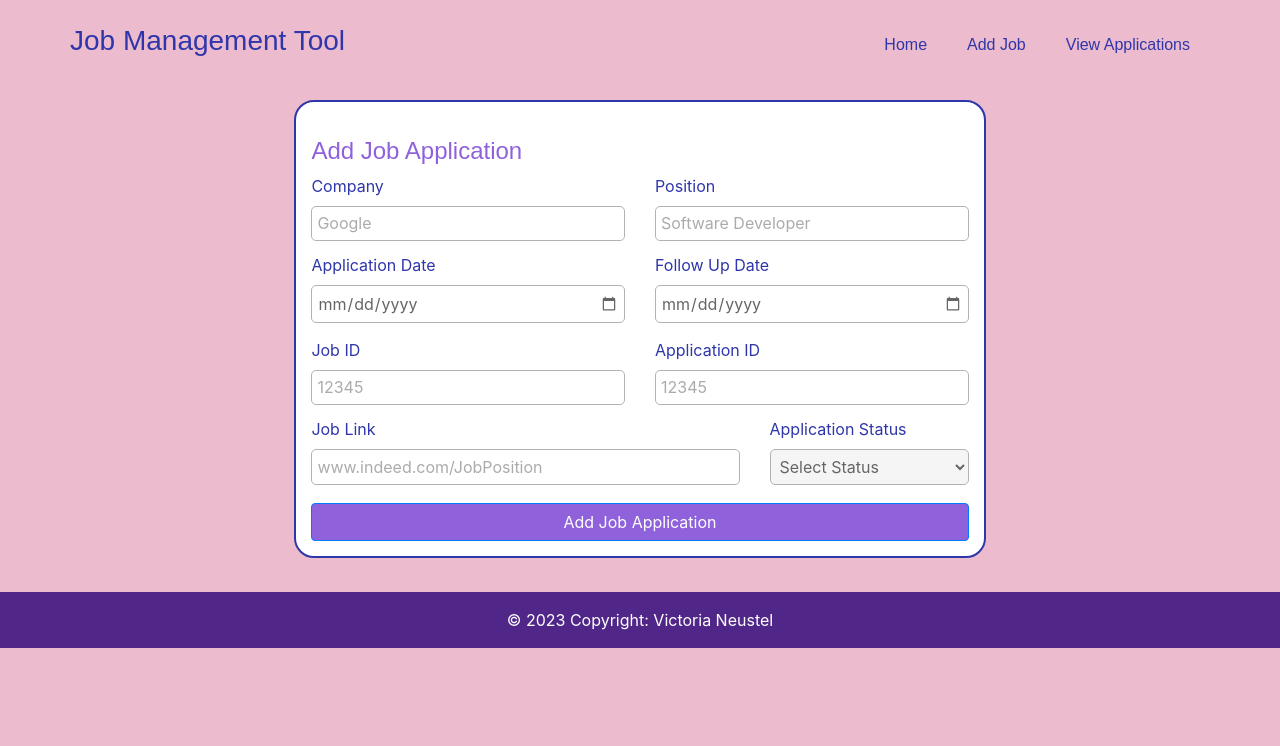
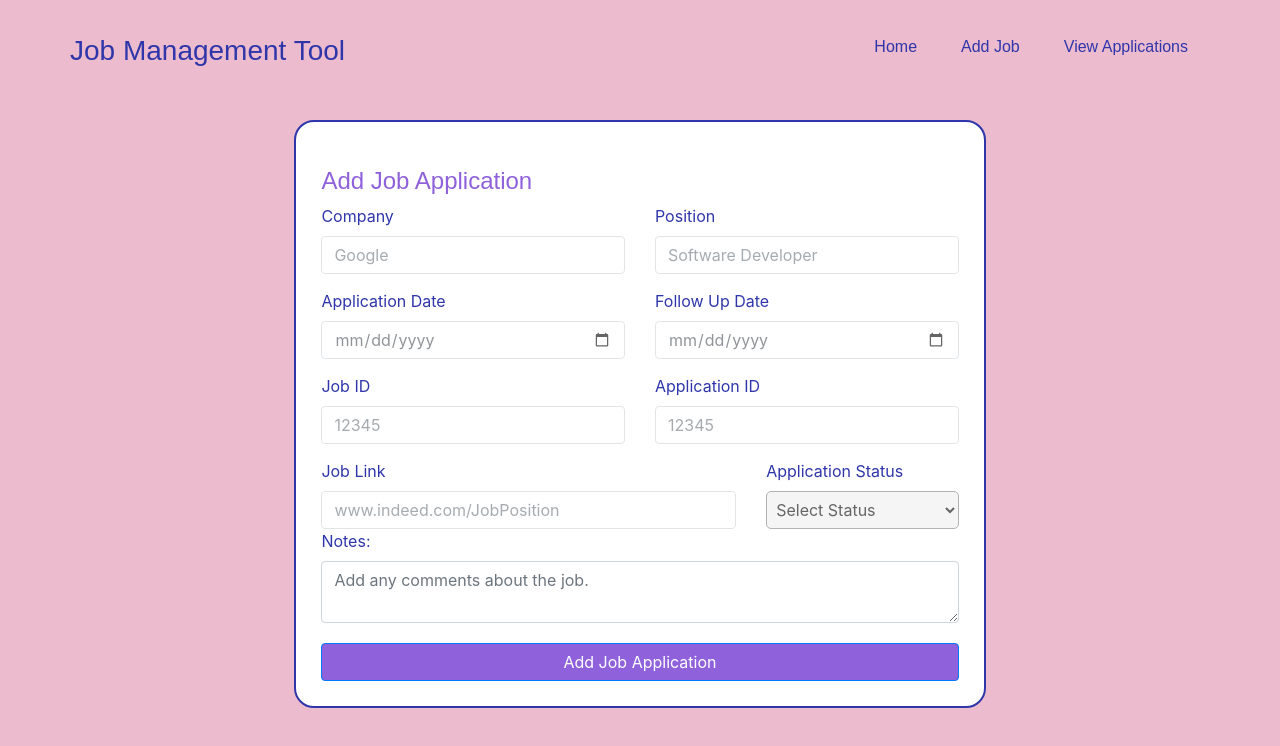
Before and after one commit to victorianeustel/JobManagementTool, a React (Create React App) app in the folder job-management-tool/: page /addjob in a window 1280 px wide. Shown: the top 746 px of the page. Built offline with nearby package versions, Linux system fonts and the light colour scheme; no server answers; a web font is replaced by a local one.

Commit message:
Job Form Validation & Updates

```diff
--- a/job-management-tool/src/App.js
+++ b/job-management-tool/src/App.js
@@ -6,10 +6,6 @@ import JobDetails from './components/JobDetails';
 import { BrowserRouter as Router, Route, Routes } from 'react-router-dom';
 import 'bootstrap/dist/css/bootstrap.min.css';
 import Footer from './components/Footer/footer';
-
-
-
-
 
 function App() {
   return (
@@ -20,9 +16,8 @@ function App() {
           <Route exact path="/addjob" element={<AddJob/>}/>
           <Route exact path="/jobdetails/:id" element={<JobDetails/>}/>
         </Routes>
-      <Footer />
+      {/* <Footer /> */}
     </Router>
-
   );
 }
 
--- a/job-management-tool/src/components/JobForm/FormStyle.css
+++ b/job-management-tool/src/components/JobForm/FormStyle.css
@@ -2,7 +2,7 @@
     margin-top: 20px;
     background-color: white;
     border-radius: 20px;
-    padding: 15px;
+    padding: 25px;
     margin-left: 20%;
     margin-right: 20%;
     margin-bottom: 3%;
@@ -38,7 +38,7 @@ Button{
     width: 40%;
 }
 
-.date-picker, .status-select, input{
+#inputFollowUpDate, #inputAppDate, #inputStatus, input{
     padding: 5px;
     border-radius: 5px;
     width: 100%;
--- a/job-management-tool/src/components/JobForm/JobForm.js
+++ b/job-management-tool/src/components/JobForm/JobForm.js
@@ -1,16 +1,17 @@
-import { Container, TextField } from "@mui/material";
+import { Container } from "@mui/material";
 import React from "react";
 import { useRef, useState } from "react";
-// import { Select, FormControl, MenuItem, InputLabel, Box, Button, Dialog, DialogActions, DialogContent, DialogContentText, DialogTitle } from '@mui/material';
 import { getDatabase, ref, set } from "firebase/database";
 import Form from 'react-bootstrap/Form';
 import './FormStyle.css';
+import Button from "react-bootstrap/Button";
+import Row from "react-bootstrap/Row";
+import Col from "react-bootstrap/Col";
+import { Dialog, DialogActions, DialogTitle } from '@mui/material';
 
-
-
-function writeJobData(appDate, appID, company, followUpDate, jobID, jobLink, position, status) {
+function writeJobData(appDate, appID, company, followUpDate, jobID, jobLink, position, status, notes) {
     const db = getDatabase();
-    set(ref(db, 'jobApplications/' + company + '-' + position), {
+    set(ref(db, 'jobApplications/' + company + "-" + position + '-' + appDate), {
         appDate: appDate,
         appID: appID,
         company: company,
@@ -18,12 +19,13 @@ function writeJobData(appDate, appID, company, followUpDate, jobID, jobLink, pos
         jobID: jobID,
         jobLink: jobLink,
         position: position,
-        status: status
+        status: status,
+        notes: notes
     });
 };
 
 const AddJob = () => {
-    const [job, setJob] = useState({
+    const [form, setForm] = useState({
         company: '',
         position: '',
         appDate: '',
@@ -31,93 +33,225 @@ const AddJob = () => {
         appID: '',
         jobID: '',
         jobLink: '',
-        status: 'Applied',
+        status: '',
+        notes: ''
     })
     const appDateInputRef = useRef(null);
     const followDateInputRef = useRef(null);
 
     const [open, setOpen] = React.useState(false);
-
-    const handleClickOpen = () => {
-        setOpen(true);
-    };
+    const [errors, setErrors] = useState({})
 
     const handleClose = () => {
         setOpen(false);
     };
 
     const handleChange = (event) => {
-        setJob({ ...job, [event.target.name]: event.target.value });
+        setForm({
+            ...form,
+            [event.target.name]: event.target.value
+        });
+        if (!!errors[event.target.name]) setErrors({
+            ...errors,
+            [event.target.name]: null
+        })
     };
+
+    const validateForm = () => {
+        const { company, position, appDate, jobLink, status } = form
+        const newErrors = {}
+        if (!company || company === '') newErrors.company = 'Company name cannot be blank'
+        if (!position || position === '') newErrors.position = 'Job Position cannot be blank'
+        if (!appDate || appDate === '') newErrors.appDate = 'Job Application Date cannot be blank'
+        if (!status || status === '') newErrors.status = 'App. Status cannot be blank'
+        if (!jobLink || jobLink === '') newErrors.jobLink = 'Link to job description cannot be blank'
+
+        return newErrors
+    }
 
     const handleSubmit = (event) => {
         event.preventDefault();
-        writeJobData(job.appDate, job.appID, job.company, job.followUpDate, job.jobID, job.jobLink, job.position, job.status)
-        console.log("job created: ", job);
+        const formErrors = validateForm();
+        if (Object.keys(formErrors).length > 0) {
+            setErrors(formErrors);
+        }
+        else {
+            writeJobData(form.appDate, form.appID, form.company, form.followUpDate, form.jobID, form.jobLink, form.position, form.status, form.notes)
             setOpen(true);
+        }
     };
 
     return (
         <Container className='form-container'>
             <div className='job-form'>
                 <h4 className='form-title'>Add Job Application</h4>
-                <form class="row g-3">
-                    <div class="col-md-6">
-                        <label for="inputEmail4" class="form-label">Company</label>
-                        <input size="md" type="text" placeholder="Google" name="company" onChange={handleChange} />
-                    </div>
-                    <div class="col-md-6">
-                        <label for="inputPassword4" class="form-label">Position</label>
-                        <input size="md" type="text" placeholder="Software Developer" name="position" onChange={handleChange} />
-                    </div>
-                    <div class="col-md-6">
-                        <label for="inputEmail4" class="form-label">Application Date</label>
-                        <input
+                <Form class="row g-3 needs-validation" noValidate>
+                    <Row>
+                        <Form.Group class="col-md-6" as={Col}>
+                            <Form.Label for="inputCompany" class="form-label">Company</Form.Label>
+                            <Form.Control
+                                size="md"
+                                type="text"
+                                placeholder="Google"
+                                name="company"
+                                value={form.company}
+                                isInvalid={!!errors.company}
+                                class="form-control"
+                                id="inputCompany"
+                                onChange={handleChange}
+                                required
+                            />
+                            <Form.Control.Feedback type='invalid'>
+                                {errors.company}
+                            </Form.Control.Feedback>
+                        </Form.Group>
+                        <Form.Group class="col-md-6">
+                            <Form.Label for="inputPosition" class="form-label">Position</Form.Label>
+                            <Form.Control
+                                size="md"
+                                type="text"
+                                placeholder="Software Developer"
+                                name="position"
+                                class="form-control"
+                                id="inputPosition"
+                                onChange={handleChange}
+                                isInvalid={!!errors.position}
+                                required
+                            />
+                            <Form.Control.Feedback type='invalid'>
+                                {errors.position}
+                            </Form.Control.Feedback>
+                        </Form.Group>
+                    </Row>
+                    <Row>
+                        <Form.Group class="col-md-6" as={Col}>
+                            <label for="inputAppDate" class="form-label" >Application Date</label>
+                            <Form.Control
                                 type="date"
                                 name="appDate"
-                            className='date-picker'
+                                class="form-control"
                                 onChange={handleChange}
                                 ref={appDateInputRef}
+                                isInvalid={!!errors.appDate}
+                                required
                             />
-                    </div>
-                    <div class="col-md-6">
-                        <label for="inputPassword4" class="form-label">Follow Up Date</label>
-                        <input
+                            <Form.Control.Feedback type='invalid'>
+                                {errors.appDate}
+                            </Form.Control.Feedback>
+                        </Form.Group>
+
+                        <Form.Group class="col-md-6">
+                            <Form.Label for="inputFollowUpDate" class="form-label">Follow Up Date</Form.Label>
+                            <Form.Control
                                 type="date"
                                 name="followUpDate"
-                            className='date-picker'
+                                class="form-control"
                                 onChange={handleChange}
                                 ref={followDateInputRef}
                             />
-                    </div>
-                    <div class="col-md-6">
-                        <label for="inputEmail4" class="form-label">Job ID</label>
-                        <input size="md" type="text" placeholder="12345" name="jobID" onChange={handleChange}/>
-                    </div>
-                    <div class="col-md-6">
-                        <label for="inputPassword4" class="form-label">Application ID</label>
-                        <input size="md" type="text" placeholder="12345" name="appID" onChange={handleChange}/>
-                    </div>
-                    <div class="col-8">
-                        <label for="inputAddress" class="form-label">Job Link</label>
-                        <input size="md" type="text" placeholder="www.indeed.com/JobPosition" name="jobLink" onChange={handleChange}/>
-                    </div>
-                    <div class="col-4">
-                        <label for="inputAddress" class="form-label">Application Status</label>
-                        <select class="status-select" aria-label=".form-select-sm example" name="status" onChange={handleChange}>
-                            <option selected>Select Status</option>
+                        </Form.Group>
+                    </Row>
+                    <Row>
+                        <Form.Group class="col-md-6">
+                            <Form.Label for="inputJobId" class="form-label">Job ID</Form.Label>
+                            <Form.Control
+                                size="md"
+                                type="text"
+                                placeholder="12345"
+                                name="jobID"
+                                class="form-control"
+                                id="inputJobId"
+                                onChange={handleChange}
+                            />
+                        </Form.Group>
+                        <Form.Group class="col-md-6">
+                            <Form.Label for="inputAppId" class="form-label">Application ID</Form.Label>
+                            <Form.Control
+                                size="md"
+                                type="text"
+                                placeholder="12345"
+                                name="appID"
+                                class="form-control"
+                                id="inputAppId"
+                                onChange={handleChange}
+                            />
+                        </Form.Group>
+                    </Row>
+                    <Row>
+                        <Form.Group class="col-8">
+                            <Form.Label for="inputJobLink" class="form-label">Job Link</Form.Label>
+                            <Form.Control
+                                size="md"
+                                type="text"
+                                placeholder="www.indeed.com/JobPosition"
+                                name="jobLink"
+                                class="form-control"
+                                id="inputJobLink"
+                                onChange={handleChange}
+                                isInvalid={!!errors.jobLink}
+                                required
+                            />
+                            <Form.Control.Feedback type='invalid'>
+                                {errors.jobLink}
+                            </Form.Control.Feedback>
+                        </Form.Group>
+                        <Form.Group class="col-4">
+                            <Form.Label for="inputStatus" class="form-label">Application Status</Form.Label>
+                            <Form.Select
+                                className={!!errors.status}
+                                name="status"
+                                id="inputStatus"
+                                onChange={handleChange}
+                                defaultValue="Select Status"
+                                isInvalid={!!errors.status}
+                                required
+                            >
+                                <option selected disabled value="Select Status">Select Status</option>
                                 <option value="Applied">Applied</option>
                                 <option value="Followed Up">Followed Up</option>
                                 <option value="Interviewing">Interviewing</option>
                                 <option value="Archived">Archived</option>
-                        </select>                    </div>
-
-                    <div class="col-12">
-                        <button type="submit" class="btn btn-primary" onClick={handleSubmit}>Add Job Application</button>
+                            </Form.Select>
+                            <Form.Control.Feedback type='invalid'>
+                                {errors.status}
+                            </Form.Control.Feedback>
+                        </Form.Group>
+                    </Row>
+                    <Row>
+                        <Form.Group class="col-12">
+                            <Form.Label for="inputNotes" class="form-label">Notes:</Form.Label>
+                            <Form.Control
+                                as="textarea"
+                                className="form-control"
+                                id="commentBox"
+                                onChange={handleChange}
+                                placeholder="Add any comments about the job."
+                                name="notes"
+                            />
+                        </Form.Group>
+                    </Row>
+                    <Row>
+                        <Form.Group class="col-12">
+                            <Button
+                                type="submit"
+                                class="btn btn-primary"
+                                onClick={handleSubmit}>
+                                Add Job Application
+                            </Button>
+                        </Form.Group>
+                    </Row>
+                </Form>
             </div>
-
-                </form>
-            </div>
+            <Dialog open={open} onClose={handleClose} >
+                <DialogTitle id="alert-dialog-title">
+                    {"Job Application Added."}
+                </DialogTitle>
+                <DialogActions>
+                    <Button onClick={handleClose} autoFocus >
+                        Close
+                    </Button>
+                </DialogActions>
+            </Dialog>
         </Container>
     );
 }
--- a/job-management-tool/src/components/NavBar/NavBar.js
+++ b/job-management-tool/src/components/NavBar/NavBar.js
@@ -10,9 +10,9 @@ function NavBar() {
         <h3 href="/">Job Management Tool</h3>
         <div>
           <Nav className="nav-links">
-            <a href="/" ><h8>Home</h8></a>
-            <a href="/addjob" ><h8>Add Job</h8></a>
-            <a href="/" ><h8>View Applications</h8></a>
+            <a href="/" ><p>Home</p></a>
+            <a href="/addjob" ><p>Add Job</p></a>
+            <a href="/" ><p>View Applications</p></a>
           </Nav>
         </div>
       </Container>
--- a/job-management-tool/src/components/NavBar/NavBarStyle.css
+++ b/job-management-tool/src/components/NavBar/NavBarStyle.css
@@ -10,12 +10,15 @@
 }
 
 .nav-links a:hover {
-    background-color: #EFDCCE;
+    /* background-color: #EFDCCE; */
     padding: 5px;
     padding-left: 10px;
     padding-right: 10px;
     color: black;
     border-radius: 50px;
+    border-color: #2E36AA;
+    border-style: solid;
+    border-width: 2px;
   }
 
 .nav-links a {
@@ -25,6 +28,9 @@
     padding: 5px;
     padding-left: 10px;
     padding-right: 10px;
+    border-color: #EDBBCE;
+    border-style: solid;
+    border-width: 2px;
   }
 
 .nav-links a.active {
--- a/job-management-tool/src/components/realtimeData/index.js
+++ b/job-management-tool/src/components/realtimeData/index.js
@@ -33,7 +33,6 @@ export class RealtimeData extends React.Component {
         return(
           <Container className='jobs-container'>
             <h4 className='form-title'>Job Applications</h4>
-
             <Table sx={{ minWidth: 500 }} size="small" aria-label="a dense table" className="jobs-table">
               <thead>
                 <tr>
```
Also changed, not shown: job-management-tool/public/index.html (+5 -5 lines). Lines whose indentation alone changed are shown as unchanged.
